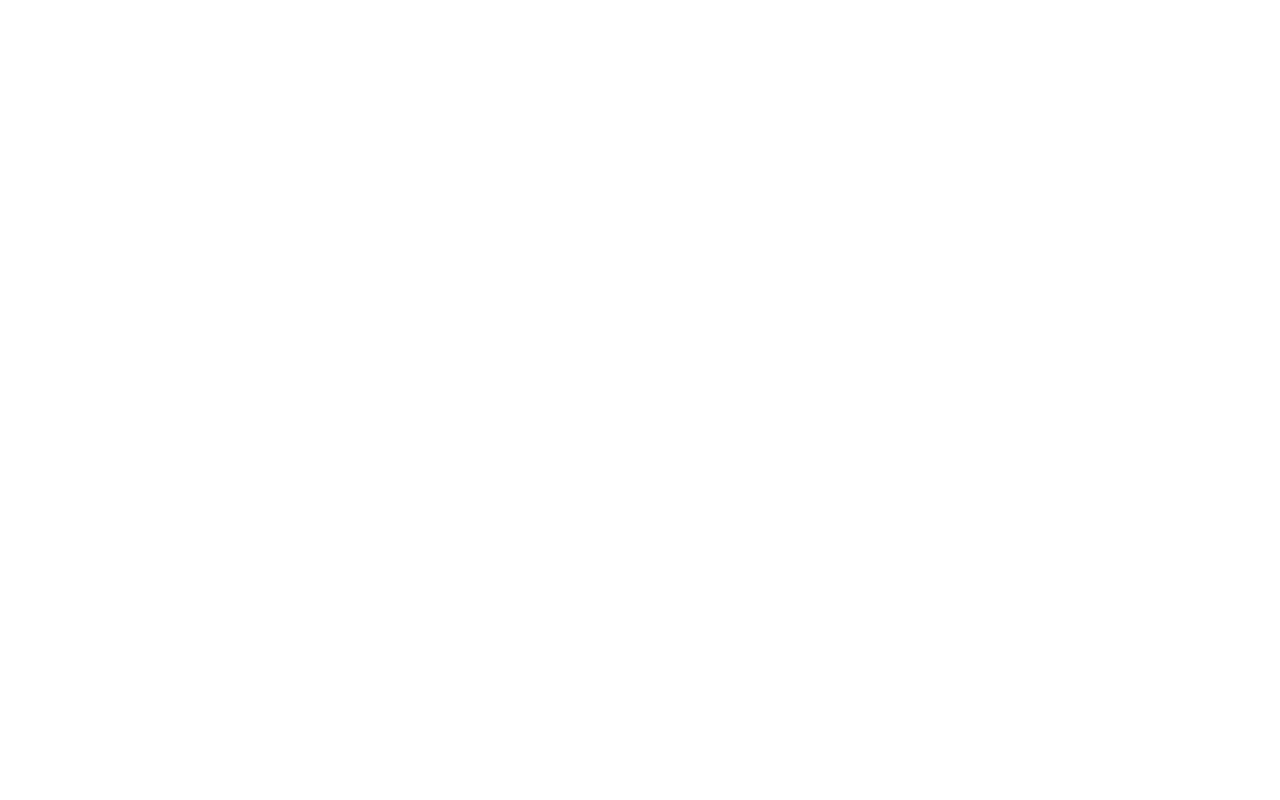
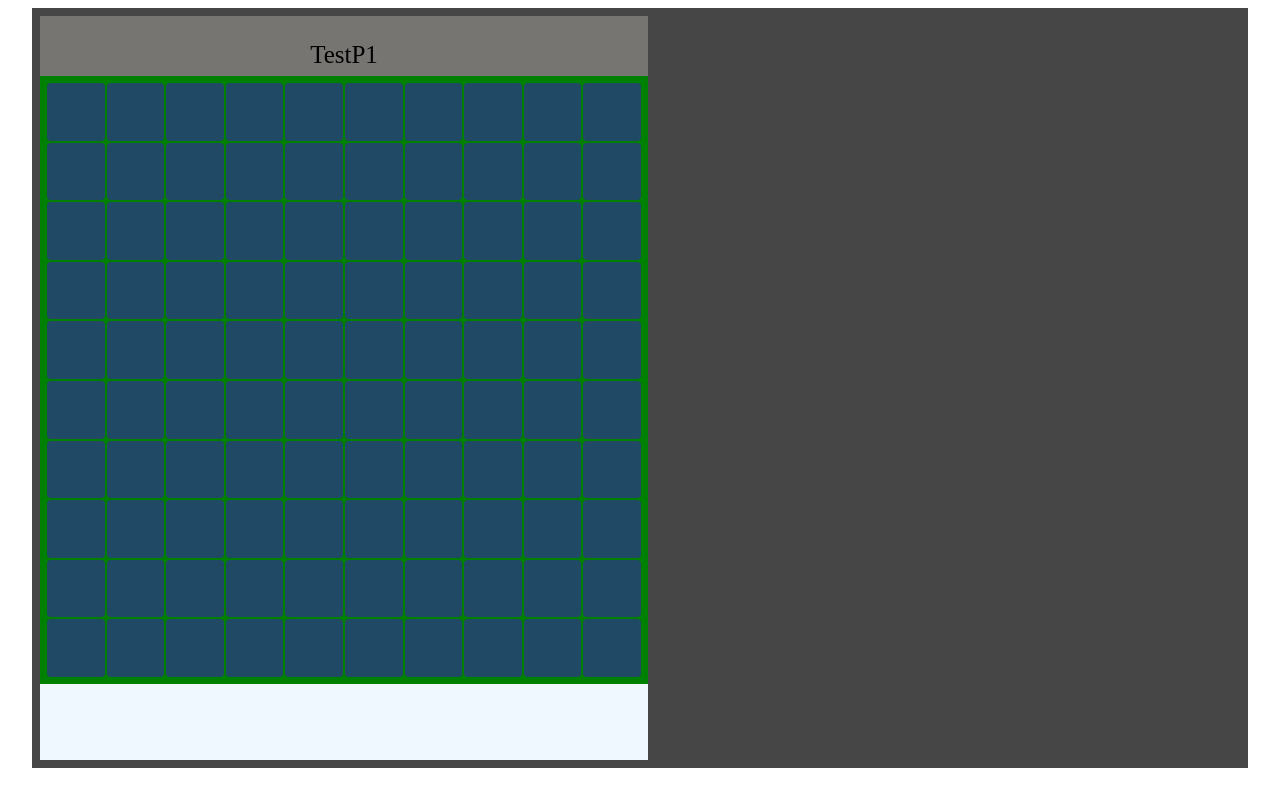
Before and after one commit to MrPoifect/battleship, a website built with webpack: page src/template.html in a window 1280 px wide. Built offline with nearby package versions, Linux system fonts and the light colour scheme.

Commit message:
Add board generation

```diff
--- a/src/index.js
+++ b/src/index.js
@@ -0,0 +1,10 @@
+import "./styles.css"
+
+import { Gameplay } from "./modules/gameplay.js"
+
+function startGame() {
+    const game = Gameplay();
+    game.newGame();
+}
+
+startGame();
--- /dev/null
+++ b/src/modules/dom.js
@@ -0,0 +1,50 @@
+import { Ship } from './ship.js';
+import { Gameboard } from './gameboard.js';
+import { Player } from './player.js';
+
+export { renderGameBoard, markCell };
+
+const gameArea = document.getElementById('game-area');
+
+function renderGameBoard(player) {
+  const board = document.createElement('div');
+  board.classList.add('board');
+  gameArea.appendChild(board);
+
+  const namePlate = document.createElement('div');
+  namePlate.classList.add('name-plate');
+  board.appendChild(namePlate);
+
+  const nameText = document.createElement('p');
+  nameText.classList.add('name-text');
+  nameText.textContent = player.name;
+  namePlate.appendChild(nameText);
+
+  const gridArea = document.createElement('div');
+  gridArea.classList.add('grid-area');
+  board.appendChild(gridArea);
+
+  for (let y = 0; y < 10; y++) {
+    const row = document.createElement('div');
+    row.classList.add('row');
+    gridArea.append(row);
+    for (let x = 0; x < 10; x++) {
+      const cell = document.createElement('div');
+      cell.classList.add('cell', 'column');
+      row.appendChild(cell);
+      cell.addEventListener('click', () => {
+        player.board.recieveAttack(x, y, cell);
+      });
+    }
+  }
+}
+
+function markCell(cell, hitType) {
+  switch (hitType) {
+    case 'hit':
+      cell.classList.add('hit');
+      break;
+    case 'miss':
+      cell.classList.add('miss');
+  }
+}
--- a/src/gameboard.js
+++ b/src/modules/gameboard.js
@@ -1,4 +1,5 @@
 export { Gameboard };
+import { markCell } from "./dom.js";
 
 function Gameboard() {
   const board = Array(10)
@@ -36,18 +37,21 @@
     }
   };
 
-  const recieveAttack = (x, y) => {
+  const recieveAttack = (x, y, cell) => {
     const target = board[y][x];
     if (target === 'miss' || target === 'hit') {
+      console.log("Can't place")
       return;
     }
 
     if (target != null) {
       target.hit();
       board[y][x] = 'hit';
+            markCell(cell, "hit")
     } else {
       board[y][x] = 'miss';
-      return (x, y);
+            markCell(cell, "miss")
+      return;
     }
   };
 
--- /dev/null
+++ b/src/modules/gameplay.js
@@ -0,0 +1,19 @@
+import { Player } from './player.js';
+import { Ship } from './ship.js';
+import { Gameboard } from './gameboard.js';
+import { renderGameBoard } from './dom.js';
+
+export { Gameplay };
+
+function Gameplay() {
+  let playerOne = null;
+  let playerTwo = null;
+  function newGame() {
+    playerOne = Player('TestP1');
+    renderGameBoard(playerOne);
+    console.log("Player1")
+    playerTwo = Player('TestP2');
+  };
+
+  return {newGame};
+}
--- /dev/null
+++ b/src/modules/player.js
@@ -0,0 +1,9 @@
+export { Player };
+import { Gameboard } from './gameboard.js';
+
+function Player(playerName) {
+  const name = playerName
+  const board = Gameboard();
+
+  return {name, board}
+}
--- a/src/player.js
+++ /dev/null
@@ -1,5 +0,0 @@
-export {Player}
-
-function Player() {
-  const playerBoard = Gameboard();
-}
--- /dev/null
+++ b/src/styles.css
@@ -0,0 +1,59 @@
+#game-area {
+  background-color: rgb(70, 70, 70);
+  width: 95vw;
+  height: 95vh;
+  margin: auto;
+  display: flex;
+  flex-direction: row;
+}
+
+.board {
+  background-color: aliceblue;
+  display: flex;
+  flex-direction: column;
+  width: 50%;
+  margin: 8px;
+}
+
+.name-plate {
+  background-color: rgb(119, 117, 114);
+  height: 60px;
+}
+
+.name-text {
+  font-size: 25px;
+  text-align: center;
+}
+
+.grid-area {
+  background-color: green;
+  padding: 6px;
+}
+
+.cell {
+  background-color: rgb(31, 73, 100);
+  width: 10%;
+  aspect-ratio: 1/1;
+  margin: 1px;
+  border-radius: 4px;
+}
+
+.cell:hover{
+  background-color: rgb(28, 64, 87);
+}
+
+.row {
+  display: flex;
+}
+
+.hit {
+    background-color: brown;
+}
+
+.miss {
+    background-color: aliceblue;
+}
+
+.miss:hover {
+    background-color: rgb(189, 195, 201);
+}
--- a/src/template.html
+++ b/src/template.html
@@ -3,9 +3,10 @@
 <head>
     <meta charset="UTF-8">
     <meta name="viewport" content="width=device-width, initial-scale=1.0">
-    <title>Template</title>
+    <title>Battleship</title>
+    <link rel="stylesheet" href="styles.css">
 </head>
 <body>
-
+    <div id="game-area"></div>
 </body>
 </html>
```
Also changed, not shown: src/battleship.test.js (+3 -3 lines), src/modules/ship.js (renamed from src/ship.js).
